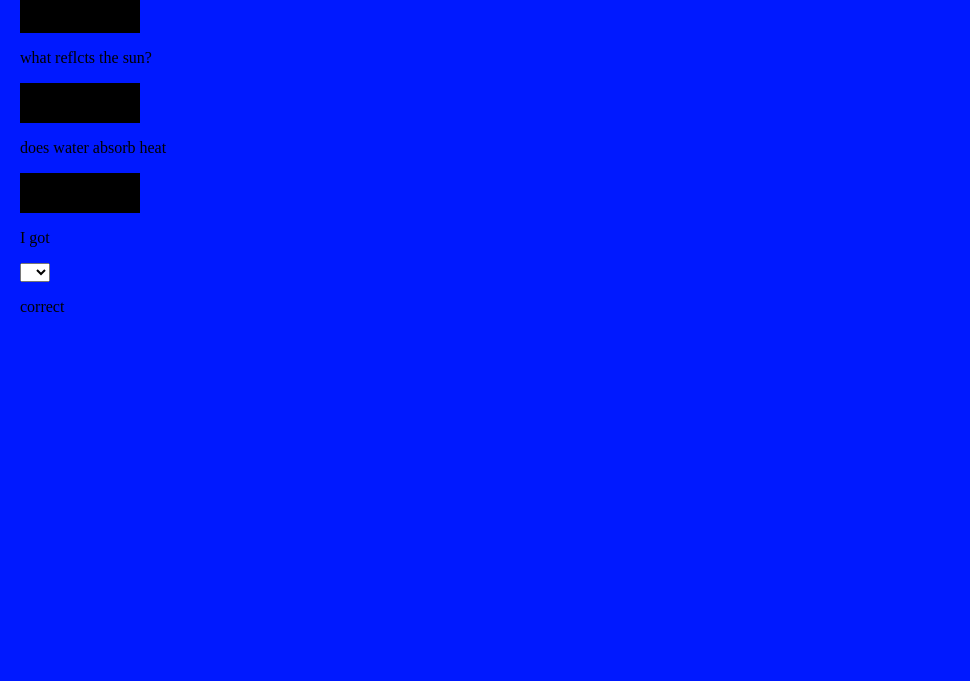
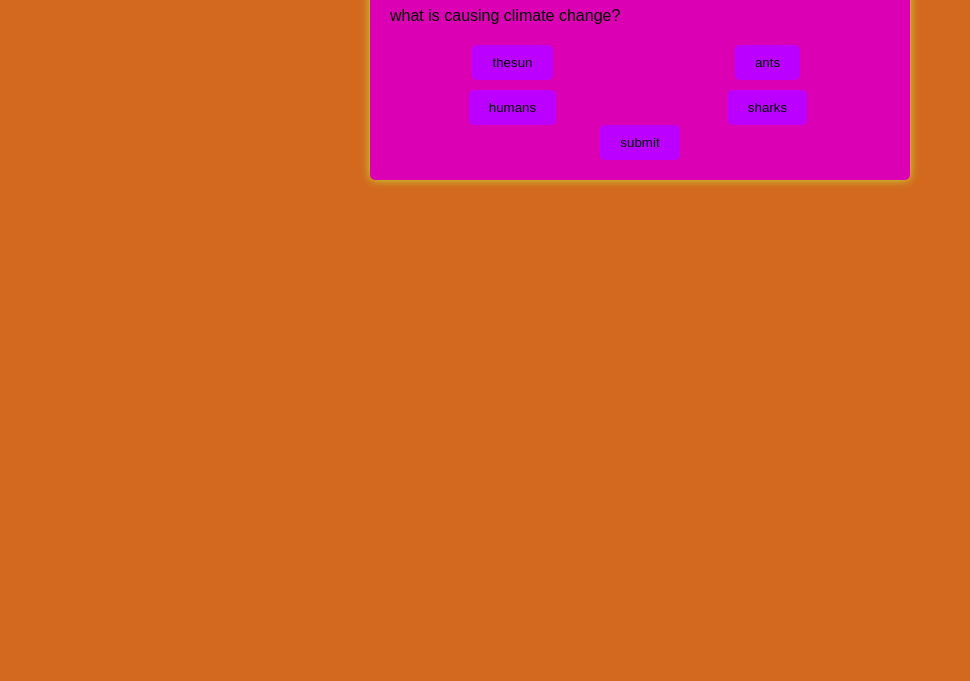
Before and after one commit to thisisdavidbell/charlie, a plain HTML site: page docs/animals/quiz.html in a window 1280 px wide. Shown: the part 119-800 px from the top of the page, without its empty margins (0-970 px from the left). Drawn offline with Linux system fonts and the light colour scheme.

Commit message:
Updating Charlie's draft school project animals website

```diff
--- /dev/null
+++ b/docs/animals/index.js
@@ -0,0 +1,58 @@
+const quizdata = [
+    {
+        question : "what is causing climate change?",
+        options : [ "thesun", "ants","humans", "sharks"],
+        answer : "humans"
+    },
+    {
+        question : "what reflects the sun?",
+        options : [ "polarice", "water","peinguins"],
+        answer : "polarice"
+    },
+];
+
+const questionElement = document.getElementById("question");
+const optionsElement = document.getElementById("options");
+const submitElement = document.getElementById("submit");
+
+let currentQuestion = 0
+let score = 0
+
+function showQuestion() {
+    const question = quizdata[currentQuestion];
+    questionElement.innerText = question.question;
+
+    optionsElement.innerHTML = "";
+    question.options.forEach(option => {
+        const button = document.createElement("button");
+        button.innerText = option
+        optionsElement.appendChild(button)
+        button.addEventListener("click", selectAnswer);
+    });
+}
+
+function selectAnswer(e) {
+    const selectedbutton = e.target;
+    const answer = quizdata[currentQuestion].answer;
+
+    if (selectedbutton.innerText === answer) {
+        score++;
+    }
+
+    currentQuestion++;
+
+    if(currentQuestion < quizdata.length) {
+           showQuestion();
+    } else {
+        showResult();
+    }
+
+}
+
+function showResult() {
+    quiz.innerHTML = `
+        <h1>Quiz completed!</h1>
+        <p>your score: ${score}/${quizdata.length}</p>
+    `;
+}
+showQuestion();
--- a/docs/animals/quiz.html
+++ b/docs/animals/quiz.html
@@ -1,35 +1,18 @@
+<!DOCTYPE html>
 <html>
-    <style>
-        body{margin:20px;background-color: rgb(0, 25, 255);}
-        p{font: size 16px; color: black;}
-        div{background-color: black ;
-        width: 120px;
+<head>
+    <title>Interactive Quiz</title>
+    <link rel="stylesheet" type="text/css" href="style.css">
+</head>
+<body>
+    <a href="../index.html">Home</a> > <a href="index.html">Animals</a> > <a href="quiz.html">Quiz</a>
+    <div id="quiz">
+    <h1>Interactive Quiz</h1>
+    <div id="question"></div>
+    <div id="options"></div>
+    <button id="submit">submit</button>
+    </div>
+    <script src="index.js"></script>
+</body>
 
-        text-align:center;
-        line-height: 40px;
-        font-size: 16px;
-        transform:all 2s;
-        color: black;}
-
-        div:active{background-color:
-             rgb(17, 255, 0);}
-    </style>
-    <h1 style="color:black">quiz</h1>
-
-    <p>what is causing climate change?</p>
-    <div>Humans</div>
-
-    <p>what reflcts the sun?</p>
-    <div>polar ice</div>
-
-    <p> does water absorb heat</p>
-    <div>yes</div>
-    <P>I got</P>
-    <select>
-        <option> </option>
-        <option>1</option>
-        <option>2</option>
-        <option>3</option>
-    </select>
-    <p>correct</p>
 </html>
--- /dev/null
+++ b/docs/animals/style.css
@@ -0,0 +1,37 @@
+body{
+    font-family: arial,sans-serif;
+    background-color: chocolate;
+}
+#quiz {
+    max-width: 500px;
+    margin: 0 auto;
+    padding: 20px;
+    background-color: #db00b3;
+    border-radius: 5px;
+    box-shadow: 0 0 10px rgba(198, 222, 60, 117);
+}
+h1 {
+    text-align: center;
+    color: #2d0000;
+}
+#question {
+    margin-bottom: 20px;
+}
+
+#options {
+    display: grid;
+    gap: 10px;
+    grid-template-columns: repeat(2, 1fr);
+}
+button {
+    display: block;
+    margin: 0 auto;
+    padding: 10px 20px;
+    background-color: #bb00ff;
+    border: none;
+    border-radius: 5px;
+    cursor: pointer;
+}
+button:hover {
+    background-color: #ff0000;
+}
```
Also changed, not shown: docs/animals/index.html (+12 -5 lines), docs/index.html (+8 -4 lines).
